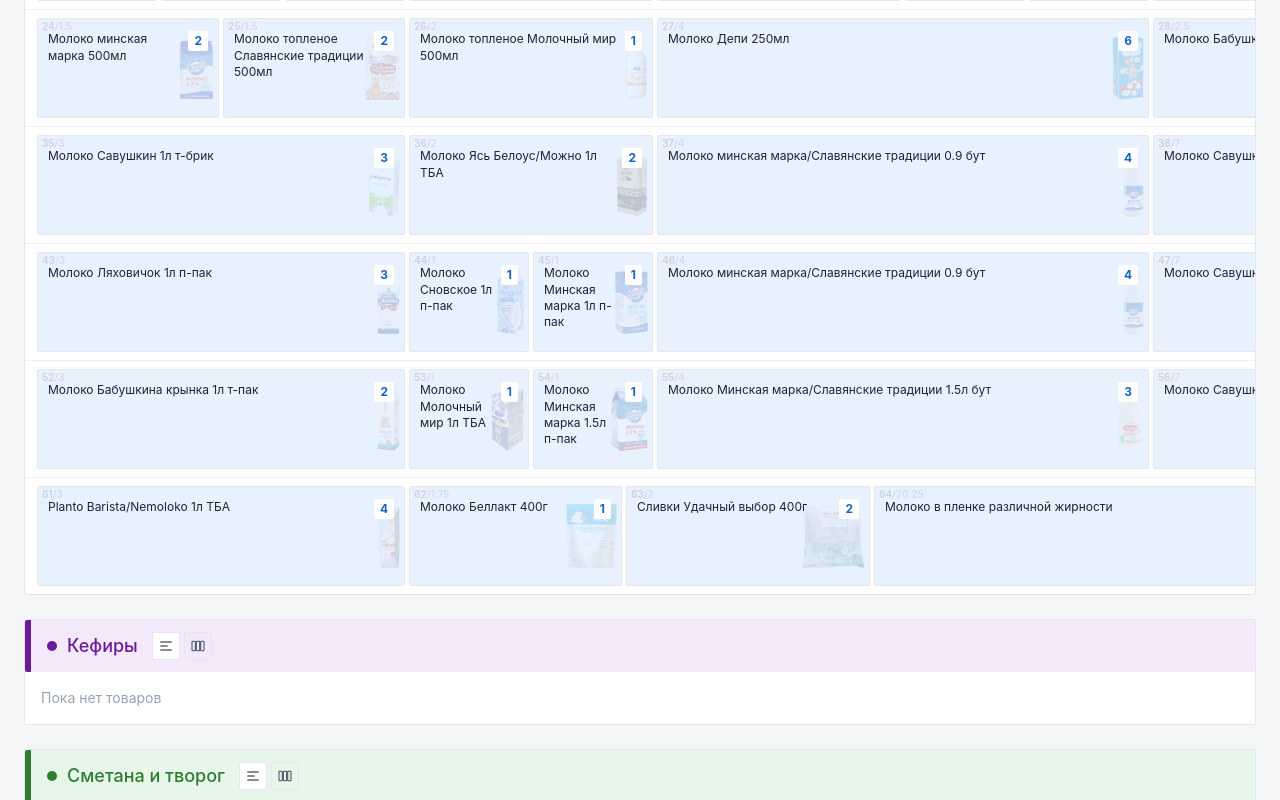
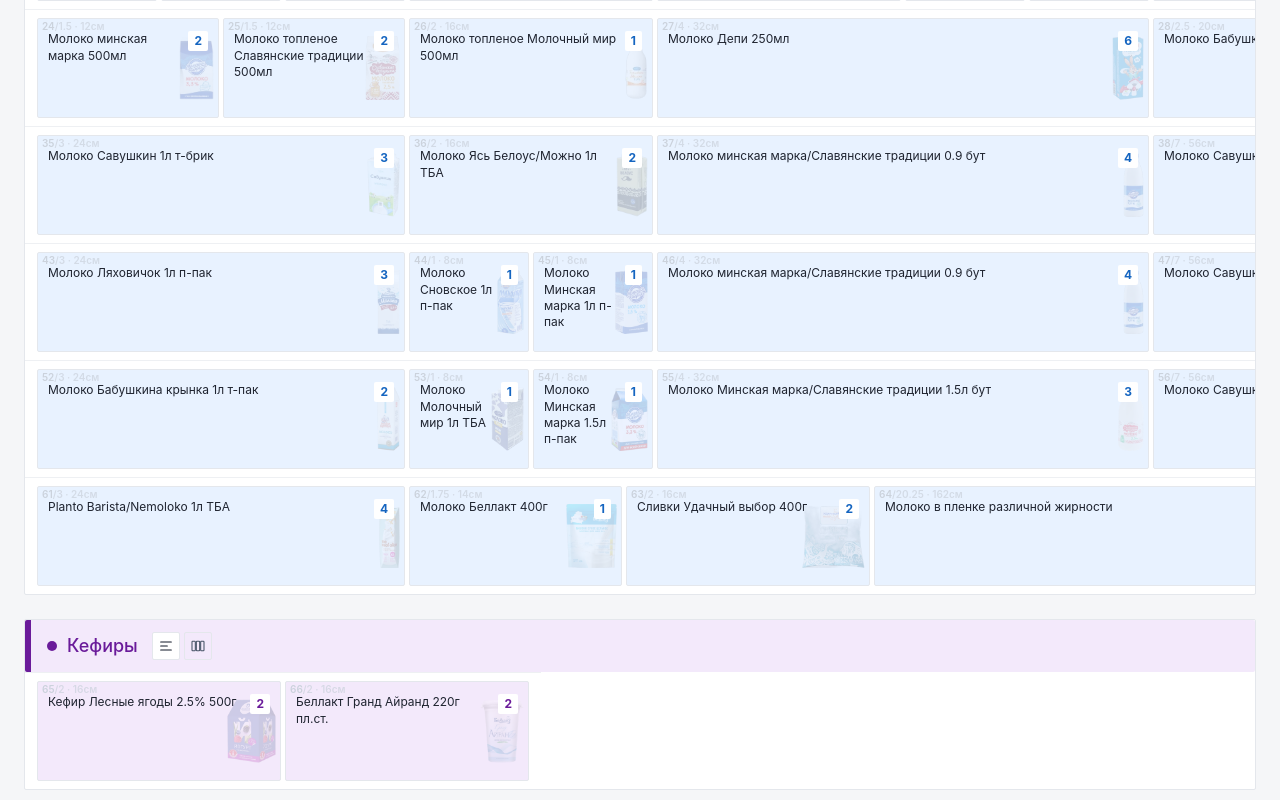
Before and after one commit to slapxxi/planograms, a React (Vite) app: page / in a window 1280 px wide. Shown: the part 300-1100 px from the top of the page. Built offline with nearby package versions, Linux system fonts and the light colour scheme.

Commit message:
show dimensions

```diff
--- a/src/components/ProductTooltip.tsx
+++ b/src/components/ProductTooltip.tsx
@@ -7,6 +7,7 @@ import type {
 } from 'react'
 import { createPortal } from 'react-dom'
 import type { Product } from '../data/planograms'
+import { faceSpanToCm, formatCm } from '../data/planograms'
 import { productImages } from '../data/productImages'
 import { DRAG_SCROLL_START } from './DragScrollArea'
 
@@ -185,7 +186,9 @@ export default function ProductTooltip({
         {number === undefined ? null : (
           <span className="pointer-events-none absolute left-1 top-0.5 z-10 select-none text-[10px] font-semibold leading-none text-(--number-text)">
             {number}
-            <span className="opacity-70">/{span}</span>
+            <span className="opacity-70">
+              /{span} · {formatCm(faceSpanToCm(span))}см
+            </span>
           </span>
         )}
         {children}
--- a/src/data/planograms.ts
+++ b/src/data/planograms.ts
@@ -32,6 +32,20 @@ export type NumberedShelf = {
 export type NumberedGroup = {
   group: Group
   shelves: NumberedShelf[]
+}
+
+export const CM_PER_FACE = 8
+
+export function faceSpanToCm(span: number) {
+  return span * CM_PER_FACE
+}
+
+export function cmToFaceSpan(cm: number) {
+  return cm / CM_PER_FACE
+}
+
+export function formatCm(cm: number) {
+  return Number(cm.toFixed(1)).toString()
 }
 
 export function numberProducts(groups: Group[]): NumberedGroup[] {
@@ -428,7 +442,22 @@ export const groups: Group[] = [
     title: 'Кефиры',
     color: '#6a1b9a',
     background: '#f3e9fb',
-    shelves: [],
+    shelves: [
+      {
+        products: [
+          {
+            name: 'Кефир Лесные ягоды 2.5% 500г',
+            faces: 2,
+            images: ['kefirLesnyeYagody25'],
+          },
+          {
+            name: 'Беллакт Гранд Айранд 220г пл.ст.',
+            faces: 2,
+            images: ['kefirBellaktGrandAiran220'],
+          },
+        ],
+      },
+    ],
   },
   {
     id: 'tvorog',
--- a/src/data/productImages.ts
+++ b/src/data/productImages.ts
@@ -24,6 +24,8 @@ export type ProductImageKey =
   | 'milkBellakt400'
   | 'udachnyyVyborCream400'
   | 'milkFilmAssorted'
+  | 'kefirLesnyeYagody25'
+  | 'kefirBellaktGrandAiran220'
   | 'rogachev'
   | 'rogachev200'
   | 'minskayaMarka'
@@ -202,6 +204,17 @@ export const productImages: Record<ProductImageKey, ProductImage> = {
   milkFilmAssorted: {
     name: 'Молоко в пленке различной жирности',
     src: import.meta.env.BASE_URL + 'products/milk-film-assorted.webp',
+    source: 'Фото пользователя',
+  },
+  kefirLesnyeYagody25: {
+    name: 'Кефир Лесные ягоды 2.5% 500г',
+    src: import.meta.env.BASE_URL + 'products/kefir-lesnye-yagody-25-500g.webp',
+    source: 'Фото пользователя',
+  },
+  kefirBellaktGrandAiran220: {
+    name: 'Беллакт Гранд Айранд 220г пл.ст.',
+    src:
+      import.meta.env.BASE_URL + 'products/kefir-bellakt-grand-airan-220g.webp',
     source: 'Фото пользователя',
   },
   rogachev: {
```
Also changed, not shown: public/products/kefir-bellakt-grand-airan-220g.webp (added), public/products/kefir-lesnye-yagody-25-500g.webp (added).
